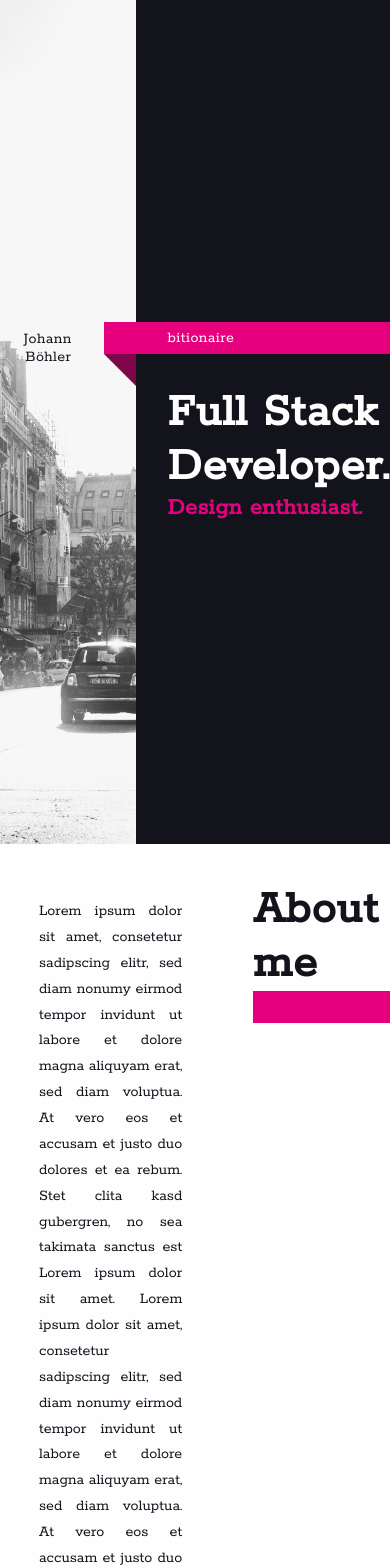
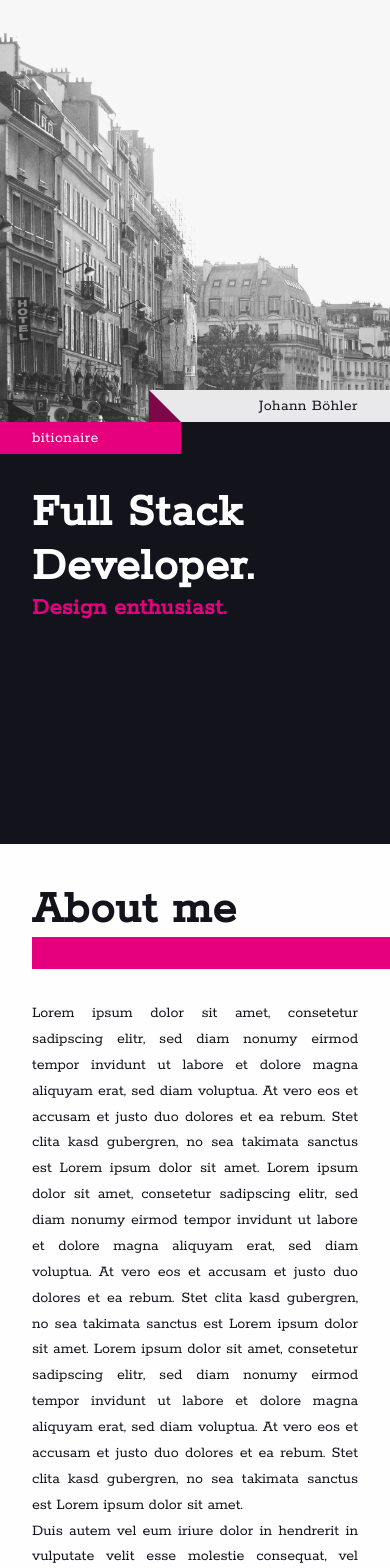
Before and after one commit to bitionaire/bitionaire.org, a React (Create React App) app: page / in a window 390 px wide. Shown: the top 1568 px of the page. Built offline with nearby package versions, Linux system fonts and the light colour scheme.

Commit message:
Added some responsiveness

```diff
--- a/src/components/AboutMe/AboutMe.scss
+++ b/src/components/AboutMe/AboutMe.scss
@@ -1,11 +1,13 @@
 @import '../../styles/colors.scss';
 @import '../../styles/dimensions.scss';
+@import '../../styles/responsive.scss';
 
 $stage__alias__padding: $padding__default--vertical;
 $stage__alias__padding-left: 4 * $stage__alias__padding;
 
 .about-me {
   display: flex;
+  flex-direction: column;
   min-height: 100vh;
 
   background: $color__white;
@@ -17,13 +19,15 @@ $stage__alias__padding-left: 4 * $stage__alias__padding;
 }
 
 .about-me__text > p {
-  padding: 10vw;
+  padding: $padding__default;
+  margin: 0;
   line-height: $golden-ratio__number__long-side;
   text-align: justify;
 }
 
 .about-me__aside {
   flex: $golden-ratio__number__short-side 0 0;
+  order: -1;
   padding-top: 10vw;
   padding-left: $padding__default;
 }
@@ -63,3 +67,17 @@ $stage__alias__padding-left: 4 * $stage__alias__padding;
   border-width: $size__triangle $size__triangle 0 0 ;
   border-color: $color__highlight--darken transparent transparent transparent ;
 }
+
+@media #{$display__tablet} {
+  .about-me {
+    flex-direction: row;
+  }
+
+  .about-me__text > p {
+    padding: 10vw;
+  }
+
+  .about-me__aside {
+    order: initial;
+  }
+}
--- a/src/components/Stage/Stage.scss
+++ b/src/components/Stage/Stage.scss
@@ -1,8 +1,10 @@
 @import '../../styles/colors.scss';
 @import '../../styles/dimensions.scss';
+@import '../../styles/responsive.scss';
 
 .stage {
   display: flex;
+  flex-direction: column;
   height: 100vh;
 
   background: $color__black;
@@ -10,26 +12,44 @@
 }
 
 .stage__portrait {
+  position: relative;
   background: url('/portrait.jpg') no-repeat center center;
   background-size: auto 100vh;
-  flex: $golden-ratio__number__long-side 0 0;
+  flex: 1 0 0;
 }
 
 .stage__name {
+  position: absolute;
+  bottom: 0;
+  left: 38.2vw;
+  right: 0;
+  padding: $padding__default--vertical $padding__default;
+
   font-size: 16px;
   font-weight: normal;
+  line-height: 1;
   letter-spacing: .025em;
   margin: 0;
   color: $color__black;
+  background: $color__gray;
 
   text-align: right;
-  padding-top: calc(38.2vh + #{$padding__default--vertical});
-  padding-right: 2 * $padding__default;
+}
+
+.stage__name::before {
+  content: ' ';
+  position: absolute;
+  left: 0;
+  top: 0;
+  width: 0;
+  height: 0;
+  border-style: solid;
+  border-width: $size__triangle 0 0 $size__triangle;
+  border-color: transparent transparent transparent $color__highlight--darken;
 }
 
 .stage__content {
-  flex: $golden-ratio__number__short-side 0 0;
-  padding-top: 38.2vh;
+  flex: 1 0 0;
 }
 
 .stage__intro {
@@ -49,6 +69,8 @@
 
   margin: 0;
   padding: $padding__default--vertical 0 $padding__default--vertical $padding__default;
+
+  width: 38.2vw;
 }
 
 .stage__alias::before {
@@ -91,3 +113,36 @@
   letter-spacing: .025em;
   color: $color__highlight;
 }
+
+@media #{$display__tablet} {
+  .stage {
+    flex-direction: row;
+  }
+
+  .stage__portrait {
+    flex: $golden-ratio__number__long-side 0 0;
+  }
+
+  .stage__content {
+    flex: $golden-ratio__number__short-side 0 0;
+    padding-top: 38.2vh;
+  }
+
+  .stage__name {
+    background: none;
+
+    position: initial;
+    bottom: initial;
+    left: initial;
+    right: initial;
+    padding: calc(38.2vh + #{$padding__default--vertical}) 2 * $padding__default 0 0;
+  }
+
+  .stage__name::before {
+    content: none;
+  }
+
+  .stage__alias {
+    width: auto;
+  }
+}
--- a/src/styles/colors.scss
+++ b/src/styles/colors.scss
@@ -1,4 +1,5 @@
 $color__black: #13131c;
+$color__gray: #e9e9eb;
 $color__white: #fffeff;
 
 $color__highlight: #e6007e;
--- /dev/null
+++ b/src/styles/responsive.scss
@@ -0,0 +1,2 @@
+$display__tablet: "(min-width: 768px)";
+$display__desktop: "(min-width: 1024px)";
```
